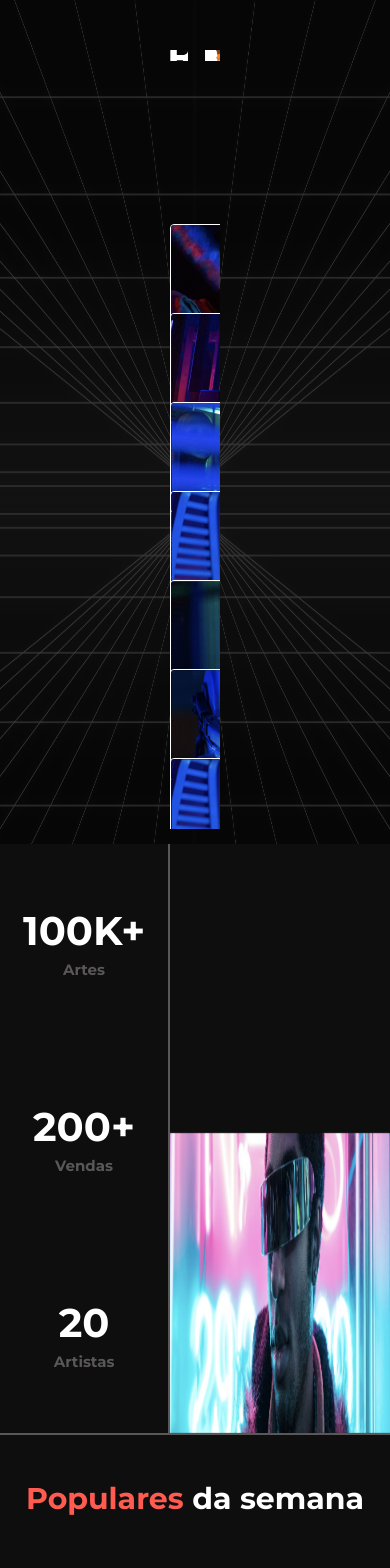
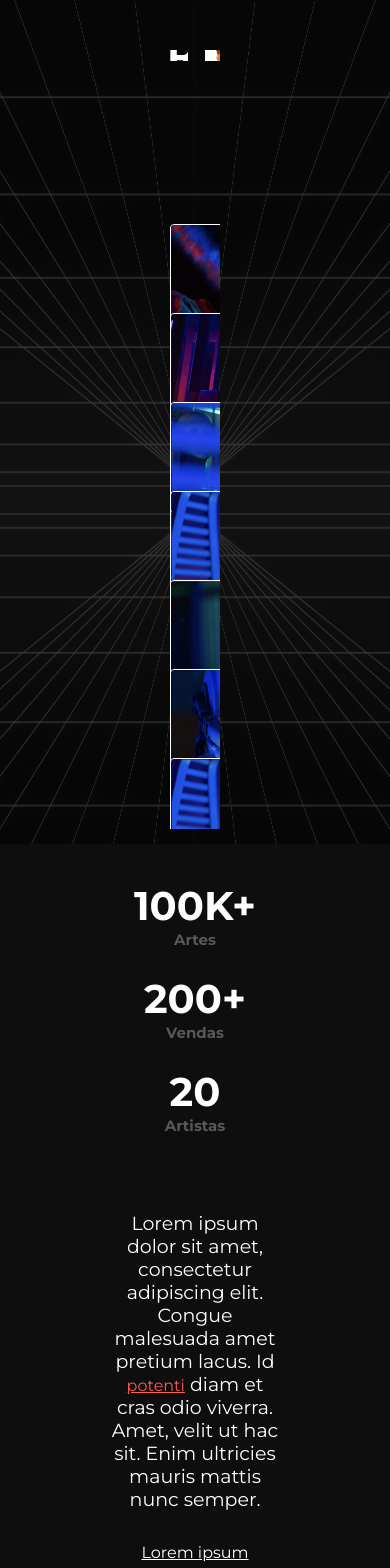
Before and after one commit to joaoh4547/rocket-nfts, a React (Create React App) app: page / in a window 390 px wide. Shown: the top 1568 px of the page. Built offline with nearby package versions, Linux system fonts and the light colour scheme.

Commit message:
responsive banner

```diff
--- a/src/components/Content/Content.module.scss
+++ b/src/components/Content/Content.module.scss
@@ -1,28 +1,42 @@
 @import "../../styles/vars.scss";
 
-.content {
-  overflow: none;
-}
+.banner {
+  border-bottom: 2px solid $subtitle-color;
+  display: flex;
+  flex-direction: column;
+  justify-content: center;
+  margin-top: 37px;
 
-.banner {
-  height: 70vh;
-  display: flex;
-  border-bottom: 2px solid $subtitle-color;
-
+  @media (min-width: 1200px) {
+    flex-direction: row;
+    margin-top: 0;
+    justify-content: flex-start;
+    align-items: stretch;
+    height: 70vh;
+  }
   .left-container {
-    width: 300px;
-    height: 100%;
     display: flex;
     flex-direction: column;
-    justify-content: space-around;
-    align-items: center;
-    border-right: 2px solid $subtitle-color;
+    gap: 25px;
+    margin-bottom: 30px;
+
+    @media (min-width: 1200px) {
+      min-width: 400px;
+      justify-content: space-evenly;
+      gap: 0;
+      align-items: stretch;
+      margin: 0;
+      border-right: 2px solid $subtitle-color;
+    }
 
     .banner-content-left-items {
-      display: flex;
-      flex-direction: column;
-      align-items: center;
-      gap: 5px;
+      text-align: center;
+      @media (min-width: 1200px) {
+        width: 400px;
+        justify-content: space-evenly;
+        gap: 0;
+        align-items: stretch;
+      }
       h3 {
         font-weight: 600;
         font-size: 40px;
@@ -37,27 +51,43 @@
   }
 
   .banner-content {
-    width: 100%;
     display: flex;
     flex-direction: column;
 
     .banner-content-items-container {
-      flex: 1;
       display: flex;
-      align-items: center;
-      justify-content: center;
-      gap: 350px;
+
+      flex-direction: column;
+      padding: 37px;
+      flex: 3;
+      @media (min-width: 1200px) {
+        flex-direction: row;
+        padding: 0;
+        flex: 1;
+        justify-content: space-between;
+        align-items: center;
+      }
 
       .banner-content-item {
+        max-width: 60%;
+        margin: 0 auto;
+        padding: 10px;
         display: flex;
-        width: 350px;
         flex-direction: column;
-        gap: 70px;
+        gap: 32px;
+        align-items: center;
 
+        @media (min-width: 1200px) {
+          max-width: 30%;
+        }
         p {
           color: $text-color;
-          font-size: 16px;
-          text-align: justify;
+          font-size: 19px;
+          text-align: center;
+
+          @media (min-width: 1200px) {
+            text-align: justify;
+          }
         }
         a {
           text-decoration: underline;
@@ -67,11 +97,25 @@
         .contrast {
           color: $logo-color;
         }
+
+        &:last-child {
+          margin-bottom: 97px;
+          @media (min-width: 1200px) {
+            margin-bottom: 0px;
+          }
+        }
       }
     }
 
     img {
-      height: 300px;
+      margin-bottom: 17px;
+      height: auto;
+      width: 100vw !important;
+      flex: 1;
+
+      @media (min-width: 1200px) {
+        margin-bottom: 0px;
+      }
     }
   }
 }
@@ -139,6 +183,7 @@
       img {
         width: auto;
         height: 200px;
+        border-radius: 5px;
       }
       .info {
         display: flex;
```
